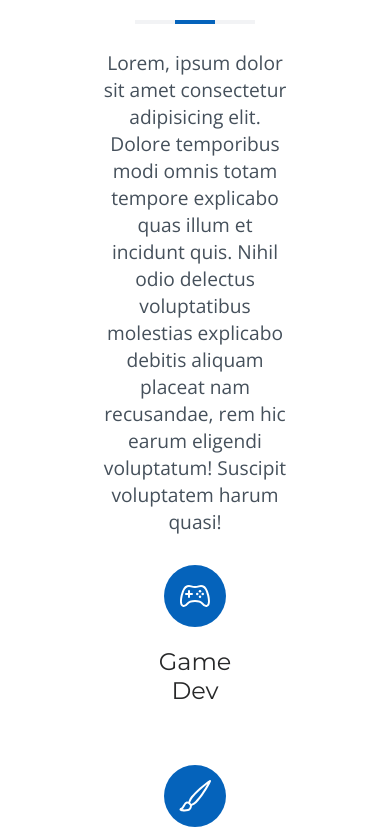
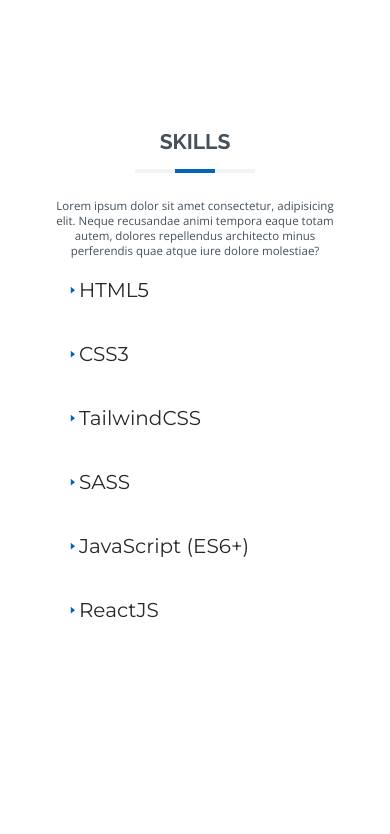
Before and after one commit to nimeshakya/nimeshakya.github.io, a React (Vite) app: page / in a window 390 px wide. Shown: the part 2730-3564 px from the top of the page. After the commit the page ends 3447 px from the top, so only its background shows below. Built offline with nearby package versions, Linux system fonts and the light colour scheme.

Commit message:
skills section complete

```diff
--- a/src/components/Skills/Skills.jsx
+++ b/src/components/Skills/Skills.jsx
@@ -1,22 +1,41 @@
 import React from 'react';
+import { RxTriangleRight } from 'react-icons/rx';
 
 import UnderLine from '../UnderLine/UnderLine';
 
 import './Skills.scss';
 
 const Skills = () => {
+    const skills = [
+        'HTML5',
+        'CSS3',
+        'TailwindCSS',
+        'SASS',
+        'JavaScript (ES6+)',
+        'ReactJS',
+    ];
+
     return (
         <article id='skills'>
             <h1 className='article-heading'>Skills</h1>
             <UnderLine />
             <p>
-                Lorem ipsum dolor sit amet consectetur, adipisicing elit. Ea
-                quia quod cum tempora error. Laborum, officiis accusantium
-                laudantium ratione debitis asperiores deleniti animi nostrum non
-                tempora, consequuntur vitae qui voluptatibus ducimus omnis harum
-                repellendus suscipit repudiandae. Nostrum, saepe! Atque,
-                molestiae.
+                Lorem ipsum dolor sit amet consectetur, adipisicing elit. Neque
+                recusandae animi tempora eaque totam autem, dolores repellendus
+                architecto minus perferendis quae atque iure dolore molestiae?
             </p>
+            <ul>
+                {skills.map((skill, index) => {
+                    return (
+                        <li>
+                            <span>
+                                <RxTriangleRight />
+                            </span>
+                            <span>{skill}</span>
+                        </li>
+                    );
+                })}
+            </ul>
         </article>
     );
 };
--- a/src/components/Skills/Skills.scss
+++ b/src/components/Skills/Skills.scss
@@ -0,0 +1,62 @@
+@use '../../variables';
+
+#skills {
+    ul {
+        width: 90%;
+        max-height: 200px;
+        display: flex;
+        justify-content: center;
+        align-items: center;
+        flex-direction: column;
+        flex-wrap: wrap;
+
+        li {
+            width: 25%;
+            flex: 25%;
+            display: flex;
+            justify-content: flex-start;
+            align-items: center;
+            font-size: 1.5rem;
+            margin: 20px 0;
+            font-family: variables.$font-montserrat;
+
+            span {
+                &:nth-child(1) {
+                    color: variables.$primary-color;
+                    display: flex;
+                    justify-content: center;
+                    align-items: center;
+                }
+
+                &:nth-child(2) {
+                    color: variables.$text-darker-color;
+                    font-size: 20px;
+                }
+            }
+        }
+    }
+}
+
+@media screen and (max-width: 990px) {
+    #skills {
+        ul {
+            li {
+                width: 50%;
+                flex: 25%;
+            }
+        }
+    }
+}
+
+@media screen and (max-width: 630px) {
+    #skills {
+        ul {
+            flex-wrap: nowrap;
+            max-height: none;
+            li {
+                width: 100%;
+                flex: 100%;
+            }
+        }
+    }
+}
--- a/src/sections/About/About.scss
+++ b/src/sections/About/About.scss
@@ -107,3 +107,9 @@
         }
     }
 }
+
+@media screen and (max-width: 630px) {
+    #about {
+        padding: 0 50px;
+    }
+}
--- a/src/style.scss
+++ b/src/style.scss
@@ -38,3 +38,9 @@
         display: none;
     }
 }
+
+@media screen and (max-width: 400px) {
+    html {
+        font-size: 60%;
+    }
+}
```
